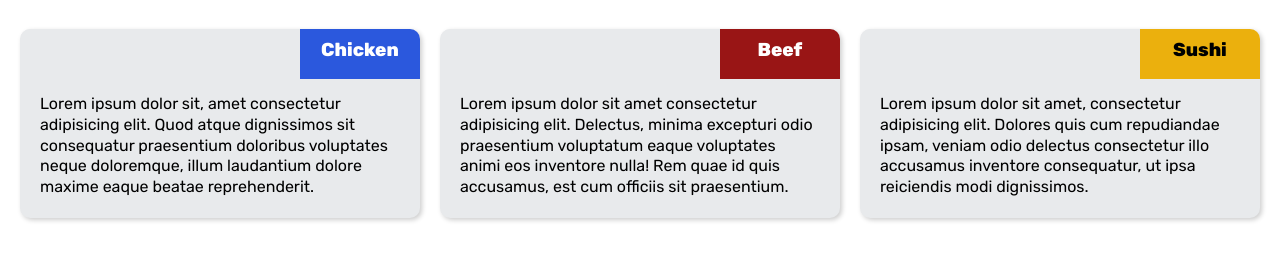
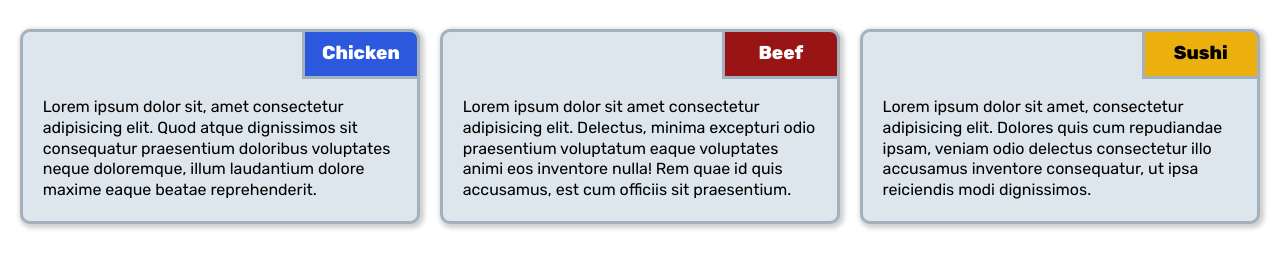
Before and after one commit to JeffersonRolino/Coursera_HTML_CSS_JavaScript_WebDev, a plain HTML site: page module2-solution/index.html in a window 1280 px wide. Shown: the part 61-330 px from the top of the page. Drawn offline with Linux system fonts and the light colour scheme.

Commit message:
Add borders in the itemContent and itemTitle area

```diff
--- a/module2-solution/css/style.css
+++ b/module2-solution/css/style.css
@@ -29,20 +29,22 @@ section {
 
 .menuItem {
     width: 100%;
-    background-color: rgb(232, 234, 236);
+    background-color: rgb(221, 230, 236);
     border-radius: 10px;
-    box-shadow: 2px 2px 5px rgba(0, 0, 0, 0.2);
+    border: solid 3px rgb(162, 177, 189);
+    box-shadow: 2px 2px 5px 2px rgba(0, 0, 0, 0.2);
 }
 
 .itemTitle {
     position: relative;
     float: right;
-    top: 0px;
-    right: 0px;
+    top: -3px;
+    right: -3px;
     height: 50px;
     min-width: 30%;
     text-align: center;
     border-radius: 0 10px 0 0;
+    border: solid 3px  rgb(162, 177, 189);
 }
 
 .itemContent {
```
